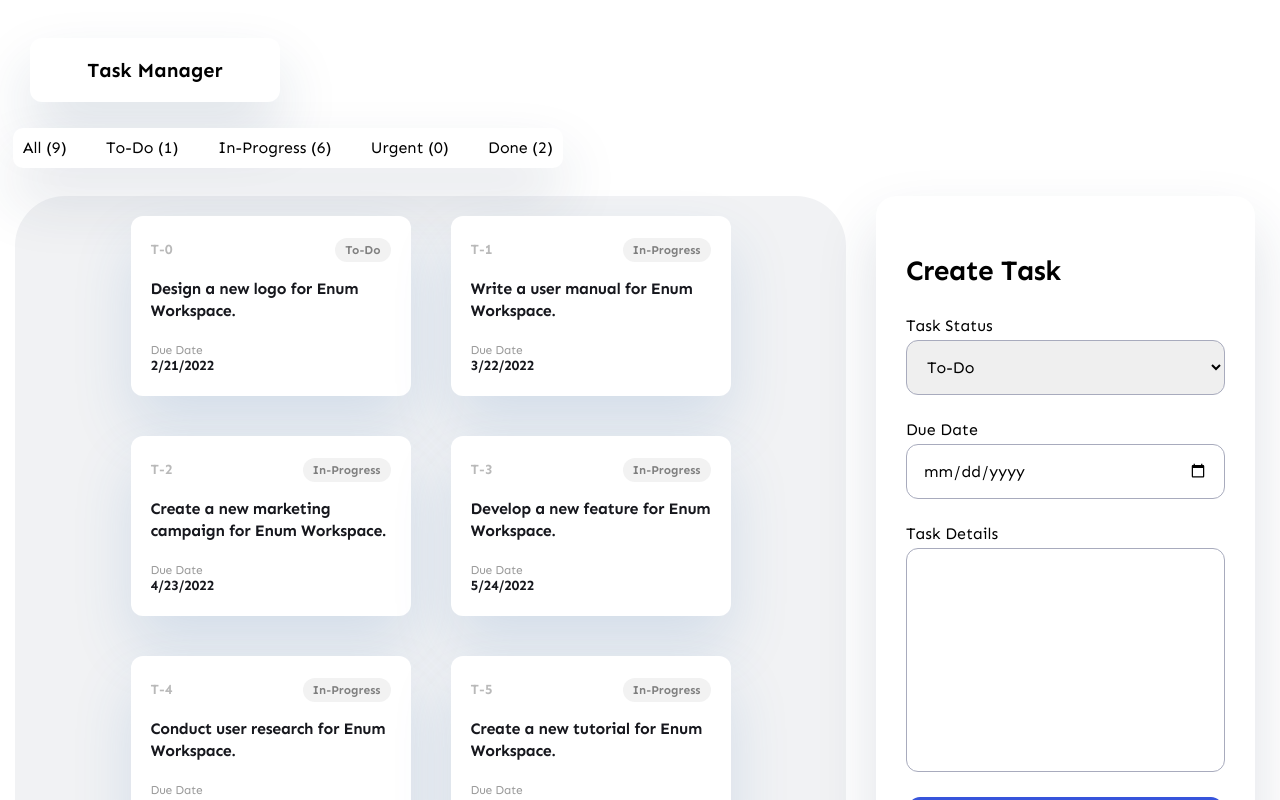
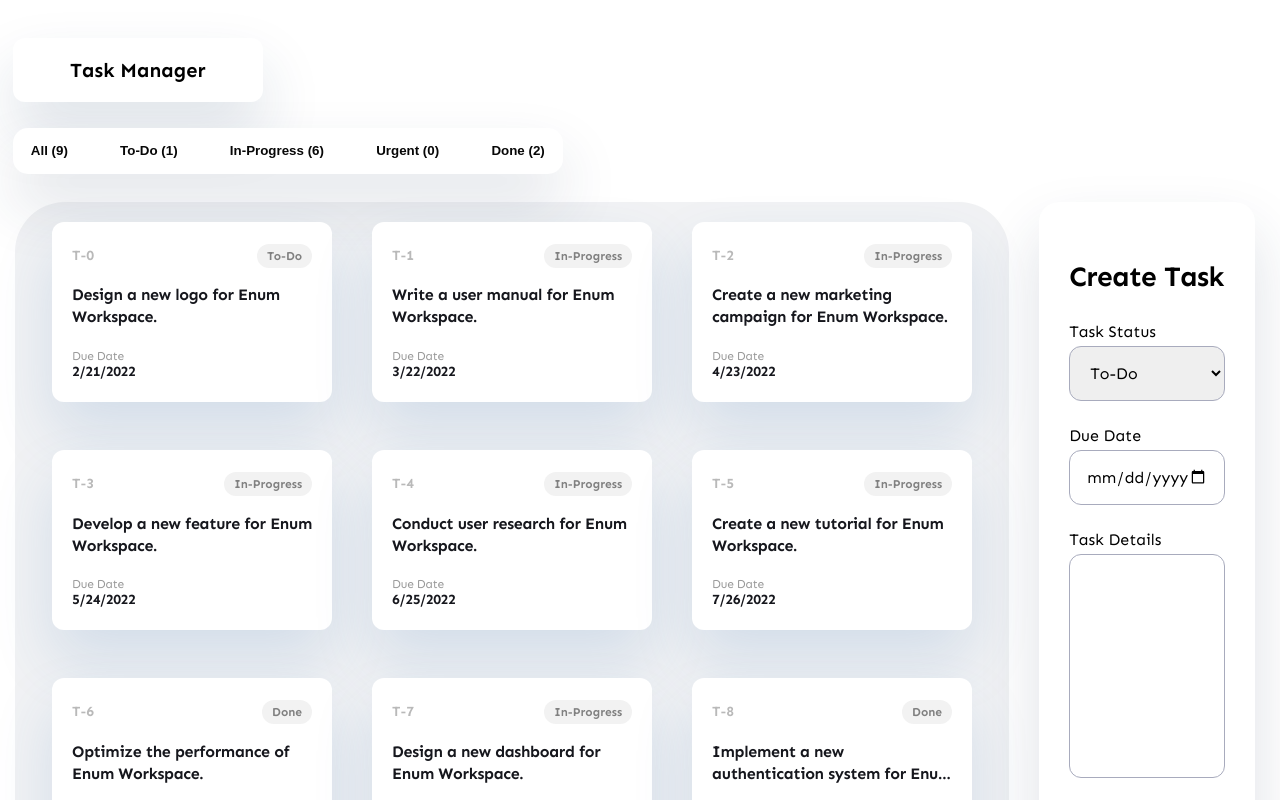
Before and after one commit to DANIEL886886/Sprint16, a React (Create React App) app in the folder ex1/TaskManager/: page / in a window 1280 px wide. Shown: the top 800 px of the page. Built offline with nearby package versions, Linux system fonts and the light colour scheme.

Commit message:
Added changes: FilterBar butons style + hover effect & changed display % resolution for smaller screens

```diff
--- a/ex1/TaskManager/src/App.css
+++ b/ex1/TaskManager/src/App.css
@@ -12,7 +12,9 @@
   justify-content: center;
   background:rgba(32, 56, 85, 0.062);
   border-radius: 50px;
-  max-width: fit-content;
+  /* max-width: fit-content; */
+  max-width: 80%;
+  min-width: 50%;
 }
 
 .app-content h3 {
@@ -40,6 +42,7 @@
 
 .side-bar-right {
   width: 50%;
+  min-width:10%;
   margin-right:10px;
   margin-left:30px;
 }
--- a/ex1/TaskManager/src/components/AppTitle/AppTitle.css
+++ b/ex1/TaskManager/src/components/AppTitle/AppTitle.css
@@ -4,7 +4,7 @@
   width: 250px;
   text-align: center;
   margin-top: 3%;
-  margin-left: 30px;
+  margin-left: 1%;
   background: #ffffff;
   box-shadow: 0px 30px 60px rgba(26, 59, 99, 0.15);
   border-radius: 12px;
--- a/ex1/TaskManager/src/components/FilterBar/FilterBar.css
+++ b/ex1/TaskManager/src/components/FilterBar/FilterBar.css
@@ -4,15 +4,35 @@
   justify-content: space-between;
   align-items: center;
   width:550px;
-  height:40px;
+  height:46px;
   background-color: rgb(255, 255, 255);
   box-shadow: 0px 30px 60px rgba(32, 56, 85, 0.15);
-  /* border: 1px solid #a8abbd; */
-  border-radius: 10px;
+  /* border: 2px solid #a8abbd4f; */
+  border-radius: 15px;
   padding-left: 10px;
   padding-right: 10px;
   margin-left: 1%;
   margin-top:2%;
   margin-bottom: 1%;
+}
 
+.status-filter-btn {
+  background-color: #ffffff4f;
+  color: #070707;
+  font-weight: bold;
+  padding: 4px 8px;
+  /* border: 2px solid #a8abbd4f; */
+  border:none;
+  border-radius: 15px;
+  cursor: pointer;
 }
+
+.status-filter-btn:hover {
+  background-color: #3b1ce9;
+  color:white;
+  font-weight: bolder;
+}
+
+.status-name {
+  font-weight: bold;
+}
--- a/ex1/TaskManager/src/components/FilterBar/FilterBar.jsx
+++ b/ex1/TaskManager/src/components/FilterBar/FilterBar.jsx
@@ -1,5 +1,5 @@
 import React from "react";
-import "../../components/FilterBar/FilterBar.css"
+import "../../components/FilterBar/FilterBar.css";
 
 const StatusBar = ({ taskList, setStatusFilter }) => {
 	const statuses = ["To-Do", "In-Progress", "Urgent", "Done"];
@@ -19,17 +19,17 @@ const StatusBar = ({ taskList, setStatusFilter }) => {
 
 	return (
 		<div className="status-bar">
-			<div
-				className="status-filter"
+			<button
+				className="status-filter-btn"
 				onClick={() => handleStatusClick(null)}
 			>
 				<span className="status-name">All</span>
 				<span className="status-count"> ({taskList.length})</span>
-			</div>
+			</button>
 			{statuses.map((status) => (
-				<div
+				<button
 					key={status}
-					className="status-filter"
+					className="status-filter-btn"
 					onClick={() => handleStatusClick(status)}
 				>
 					<span className="status-name">{status}</span>
@@ -37,7 +37,7 @@ const StatusBar = ({ taskList, setStatusFilter }) => {
 						{" "}
 						({statusCounts[status] || 0})
 					</span>
-				</div>
+				</button>
 			))}
 		</div>
 	);
--- a/ex1/TaskManager/src/components/TaskForm/TaskForm.jsx
+++ b/ex1/TaskManager/src/components/TaskForm/TaskForm.jsx
@@ -29,7 +29,7 @@ function TaskForm(props) {
 			return;
 		}
 		setError(null);
-		console.log("FormData is : ", formData);
+		// console.log("FormData is : ", formData);
 		setFormData({ ...initialFormData });
 		props.addNewTask(formData);
 	};
```
